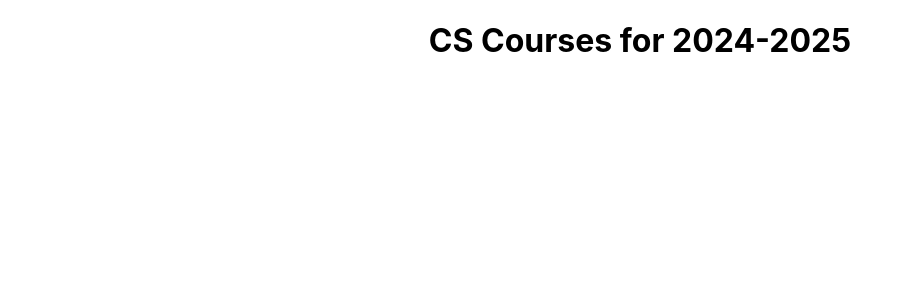
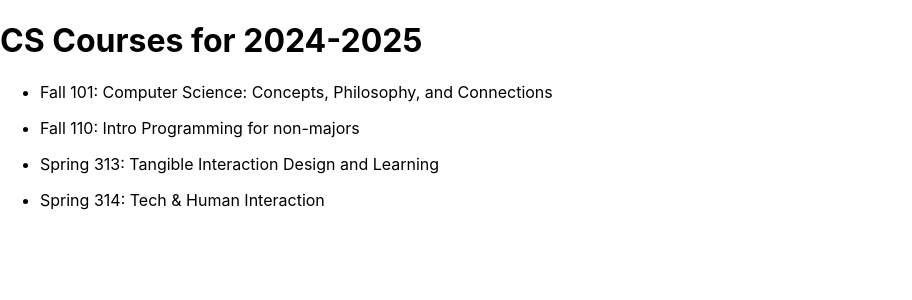
Before and after one commit to WelldoneM/welldone-app, a React (Vite) app: page / in a window 1280 px wide. Shown: the top 300 px of the page, without its empty margins (0-912 px from the left). Built offline with nearby package versions, Linux system fonts and the light colour scheme.

Commit message:
show courses

```diff
--- a/src/App.jsx
+++ b/src/App.jsx
@@ -1,14 +1,44 @@
 import './App.css';
+import Banner from './components/Banner';
+import CourseList from './components/CourseList';
 
 const schedule = {
-  title: "CS Courses for 2024-2025"
+  "title": "CS Courses for 2024-2025",
+
+"courses": {
+  "F101" : {
+    "term": "Fall",
+    "number": "101",
+    "meets" : "MWF 11:00-11:50",
+    "title" : "Computer Science: Concepts, Philosophy, and Connections"
+  },
+  "F110" : {
+    "term": "Fall",
+    "number": "110",
+    "meets" : "MWF 10:00-10:50",
+    "title" : "Intro Programming for non-majors"
+  },
+  "S313" : {
+    "term": "Spring",
+    "number": "313",
+    "meets" : "TuTh 15:30-16:50",
+    "title" : "Tangible Interaction Design and Learning"
+  },
+  "S314" : {
+    "term": "Spring",
+    "number": "314",
+    "meets" : "TuTh 9:30-10:50",
+    "title" : "Tech & Human Interaction"
+  }
+}
 };
 
 const App = () => {
   return (
-    <div className="App">
-        <h1>{schedule.title}</h1>
-        </div>
+    <div>
+    <Banner title={schedule.title} />
+    <CourseList courses={schedule.courses} />
+  </div>
         )};
 
 export default App;
--- /dev/null
+++ b/src/components/Banner.jsx
@@ -0,0 +1,9 @@
+import React from 'react';
+
+const Banner = ({ title }) => (
+  <header>
+    <h1>{title}</h1>
+  </header>
+);
+
+export default Banner;
--- /dev/null
+++ b/src/components/CourseList.jsx
@@ -0,0 +1,16 @@
+import React from 'react';
+
+const CourseList = ({ courses }) => (
+  <ul>
+    {Object.keys(courses).map((courseKey) => {
+      const course = courses[courseKey];
+      return (
+        <li key={courseKey}>
+          <p>{course.term} {course.number}: {course.title}</p>
+        </li>
+      );
+    })}
+  </ul>
+);
+
+export default CourseList;
```
